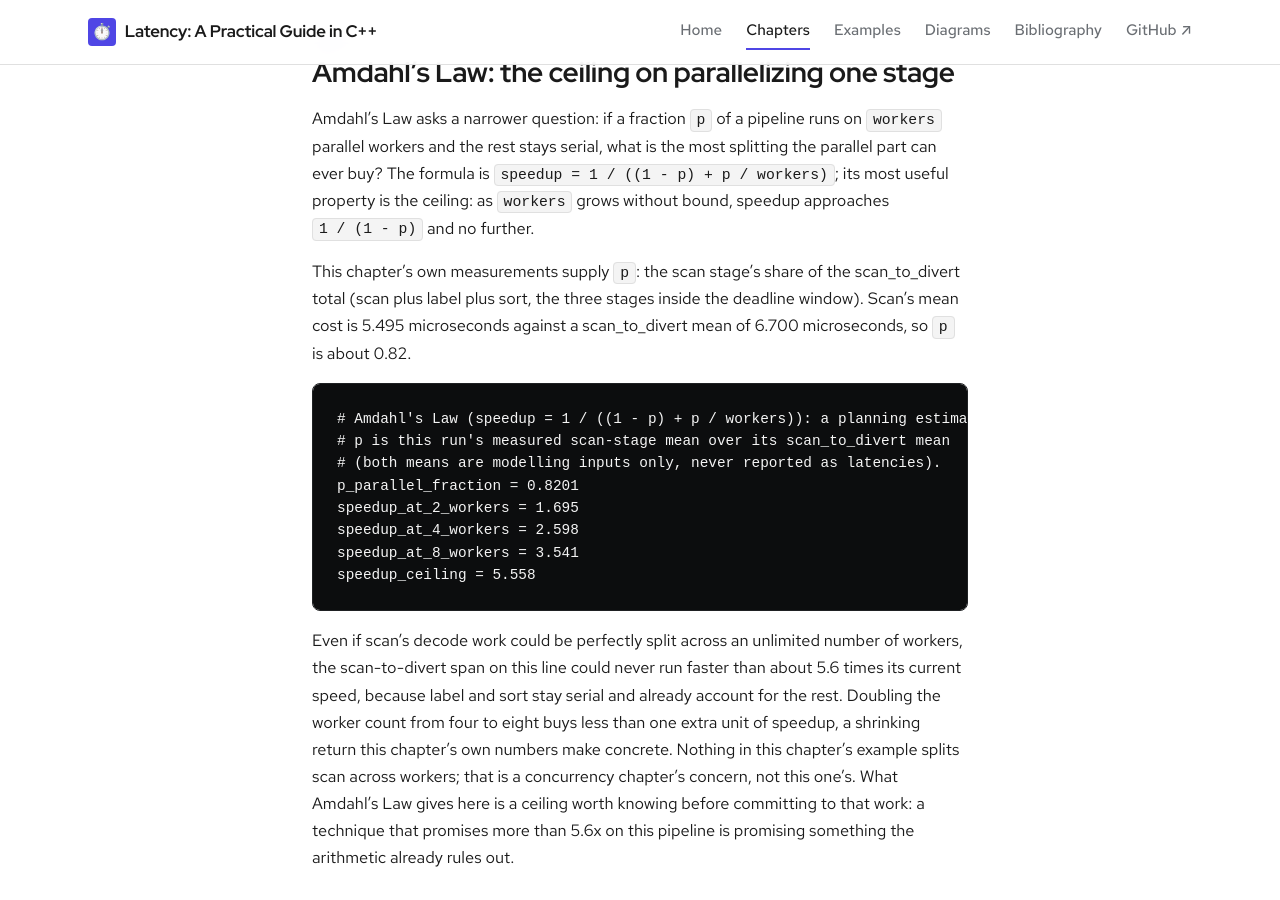
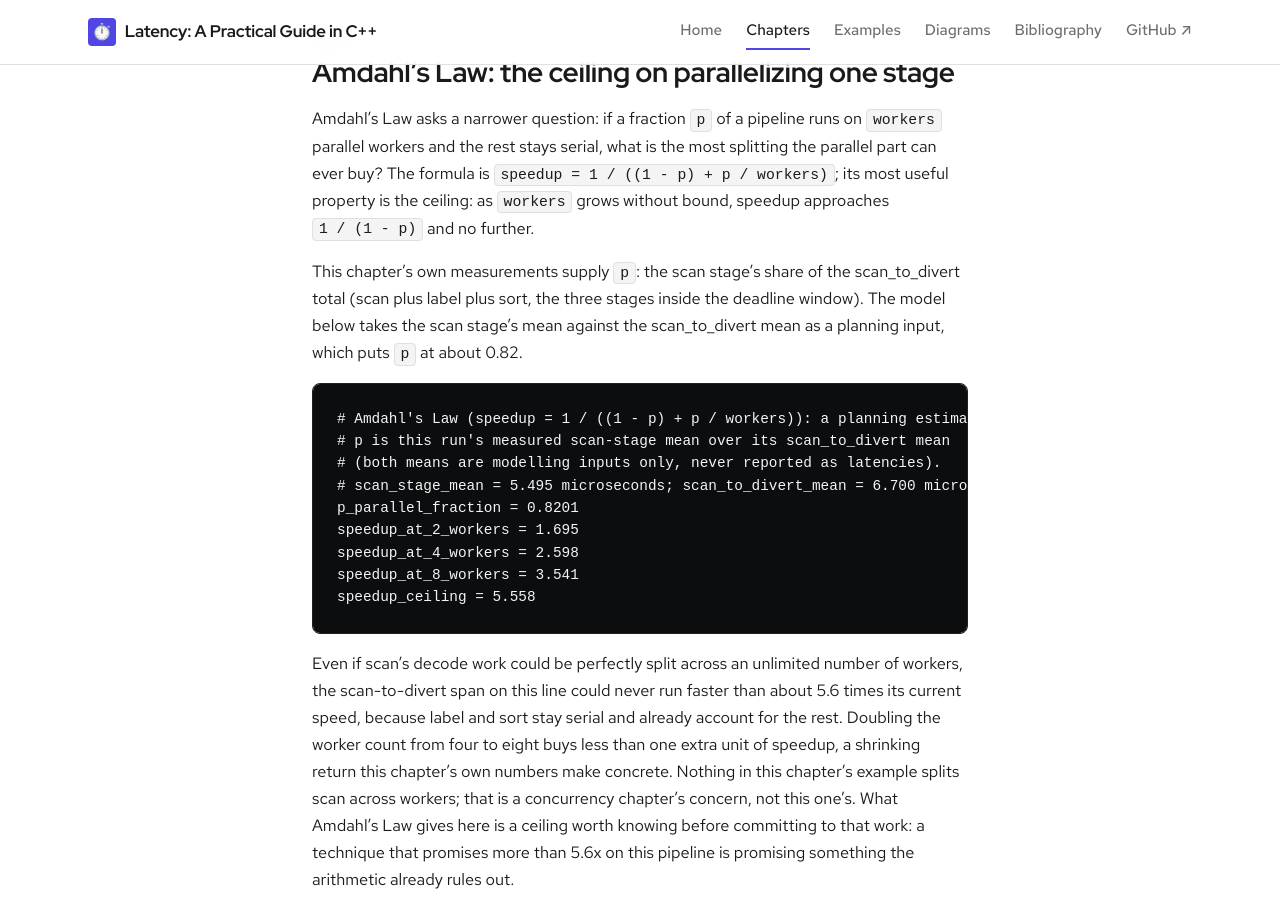
Before and after one commit to patterncatalyst/latency-patterns-in-cpp, a Jekyll site: the page built from _docs/02-the-latency-budget.md, in a window 1280 px wide and 900 px high, scrolled down 2665 px. Built offline with Jekyll 4.4.1, drawn with Linux system fonts in a browser that asks for light colours; some web fonts are replaced; some of the changed text lies outside the part shown.

Commit message:
docs(§2): drop brittle test count, fence the Amdahl means, note metric mechanism

````diff
--- a/_docs/02-the-latency-budget.md
+++ b/_docs/02-the-latency-budget.md
@@ -90,13 +90,14 @@ and no further.
 
 This chapter's own measurements supply `p`: the scan stage's share of the
 scan_to_divert total (scan plus label plus sort, the three stages inside the
-deadline window). Scan's mean cost is 5.495 microseconds against a
-scan_to_divert mean of 6.700 microseconds, so `p` is about 0.82.
+deadline window). The model below takes the scan stage's mean against the
+scan_to_divert mean as a planning input, which puts `p` at about 0.82.
 
 ```model
 # Amdahl's Law (speedup = 1 / ((1 - p) + p / workers)): a planning estimate.
 # p is this run's measured scan-stage mean over its scan_to_divert mean
 # (both means are modelling inputs only, never reported as latencies).
+# scan_stage_mean = 5.495 microseconds; scan_to_divert_mean = 6.700 microseconds
 p_parallel_fraction = 0.8201
 speedup_at_2_workers = 1.695
 speedup_at_4_workers = 2.598
@@ -206,7 +207,10 @@ that stage's own sample vector, and when the stage being timed is Sort, the
 last stage in order, it sums the three just-recorded values for scan, label,
 and sort into the `scan_to_divert` lane, never by re-timing start to finish,
 so "the parts add up to the total" is true by construction rather than
-something a later bug could silently break.
+something a later bug could silently break. The other chapters clock
+scan_to_divert as one continuous sense-to-act span from the probe; this
+chapter sums the three in-window stages instead, so the two figures describe
+the same window by different means.
 
 **The five workloads.** Checkweigh and dimension (`ch02::checkweigh_work`,
 `ch02::dimension_work`) average several synthetic noisy readings into one
````
Also changed, not shown: other parts of _docs/02-the-latency-budget.md (+3 -4 lines), examples/02-latency-budget/README.md (+3 -3 lines).
